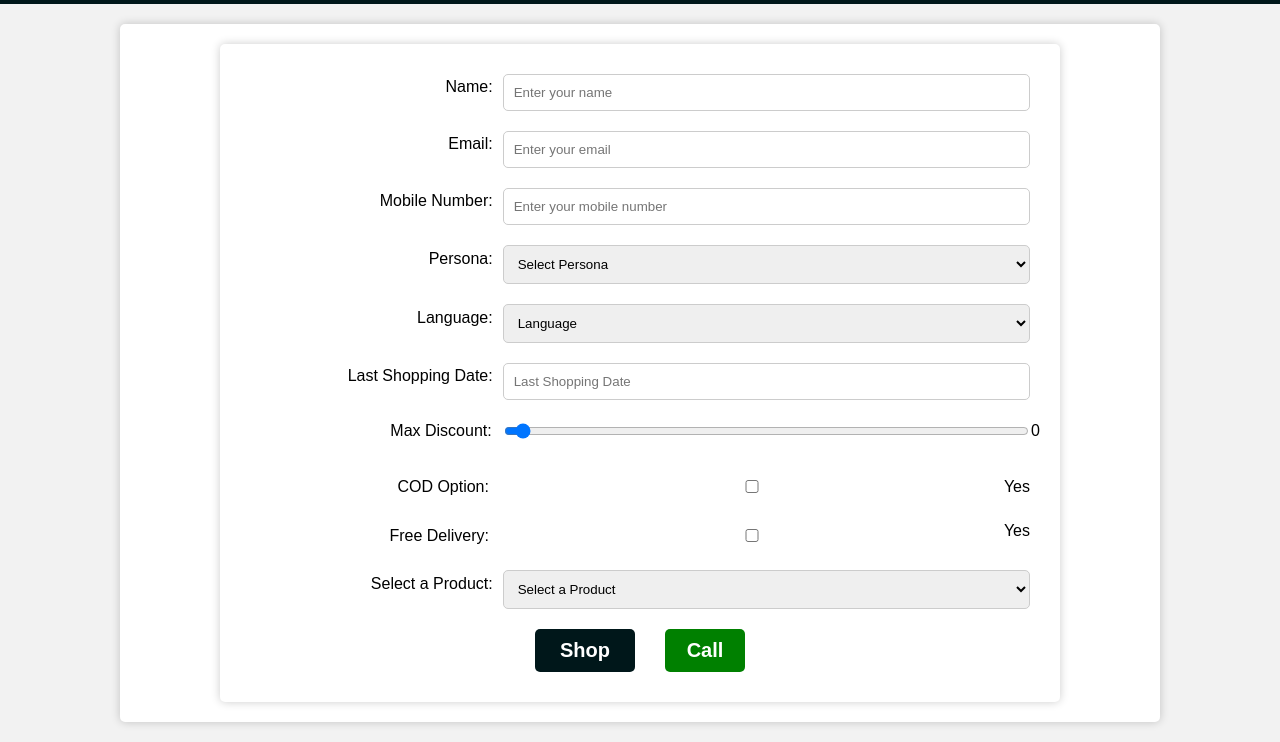
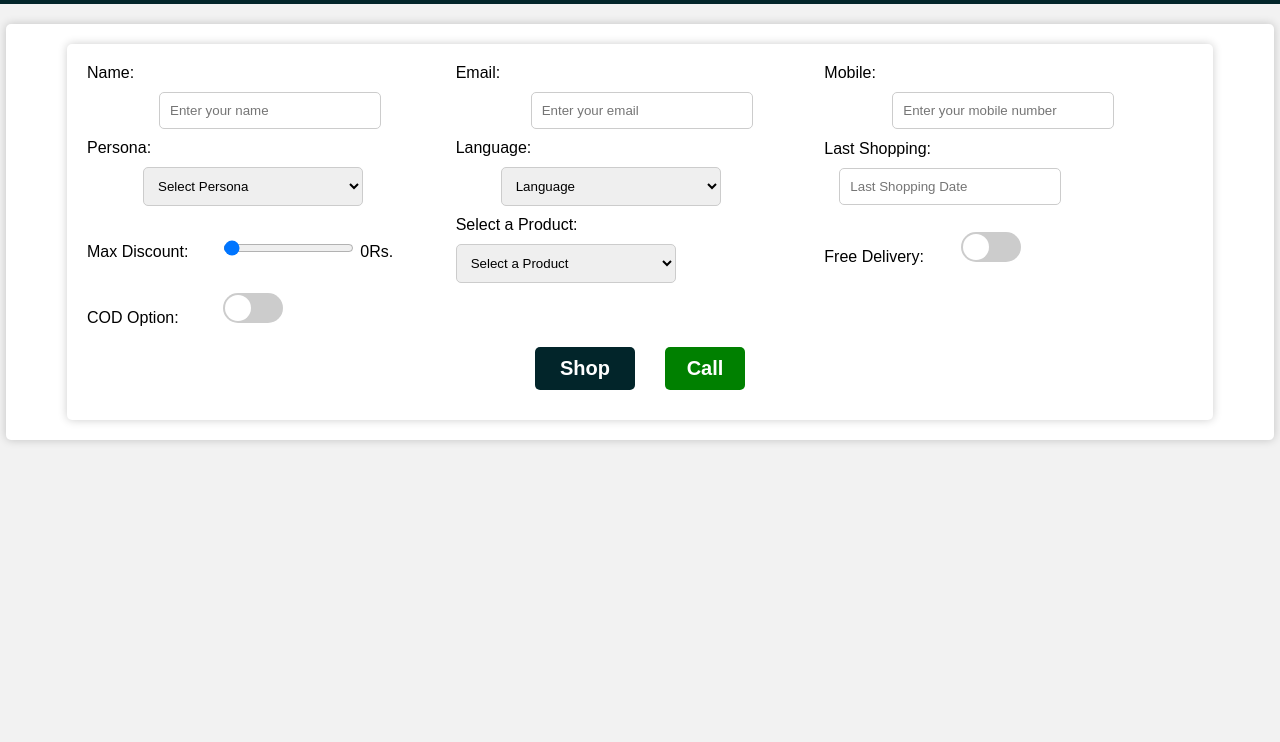
Before and after one commit to bhuppi11/rakathon, a browser extension: page ecommerce-app/app.html in a window 1280 px wide. Shown: the part 116-858 px from the top of the page. After the commit the page ends 800 px from the top, so only its background shows below. Drawn offline with Linux system fonts and the light colour scheme.

Commit message:
Modified html page

```diff
--- a/ecommerce-app/app.html
+++ b/ecommerce-app/app.html
@@ -13,14 +13,14 @@
         }
 
         header {
-            background-color: rgb(0,23,26);
+            background-color: rgb(2,37,42);
             color: #fff;
             text-align: center;
             padding: 20px 0;
         }
 
         .container {
-            max-width: 1000px;
+            max-width: 96%;
             margin: 20px auto;
             padding: 20px;
             background-color: #fff;
@@ -86,13 +86,13 @@
         }
 
         .studentOptions, .workingClassOptions, .houseWifeOptions {
-            display: none; /* Initially hide the thumbnails */
+            display: none;
             justify-content: space-between;
             margin-top: 20px;
         }
 
         .studentOptions.show, .workingClassOptions.show, .houseWifeOptions.show {
-            display: flex; /* Show the thumbnails when needed */
+            display: flex;
         }
 
         .studentOption, .workingClassOption, .houseWifeOption {
@@ -114,7 +114,7 @@
         }
 
         .form-container {
-            max-width: 800px;
+            max-width: 90%;
             margin: 0 auto;
             padding: 20px;
             background-color: #fff;
@@ -144,7 +144,7 @@
         }
 
         .form-row select {
-            width: 100%;
+            width: 200px;
         }
 
         .form-row button {
@@ -152,13 +152,61 @@
             margin-left: auto;
             margin-right: auto;
             padding: 10px;
-            background-color: rgb(0,23,26);
+            background-color: rgb(2,37,42);
             color: #fff;
             border: none;
             font-weight: bolder;
             border-radius: 5px;
             cursor: pointer;
             font-size: 20px;
+        }
+
+        .toggle-switch {
+            display: inline-block;
+            position: relative;
+            height: 30px;
+            margin-right: 10px;
+        }
+
+        .toggle-switch input[type="checkbox"] {
+            display: none;
+        }
+
+        .toggle-slider {
+            position: absolute;
+            cursor: pointer;
+            background-color: #ccc;
+            border-radius: 30px;
+            top: 0;
+            left: 0;
+            right: 0;
+            bottom: 0;
+            transition: 0.4s;
+        }
+
+        .toggle-slider:before {
+            position: absolute;
+            content: "";
+            height: 26px;
+            width: 26px;
+            left: 2px;
+            bottom: 2px;
+            background-color: white;
+            border-radius: 50%;
+            transition: 0.4s;
+        }
+
+        .toggle-switch input[type="checkbox"]:checked + .toggle-slider {
+            background-color: #2ecc71;
+        }
+
+        .toggle-switch input[type="checkbox"]:checked + .toggle-slider:before {
+            transform: translateX(26px);
+        }
+
+        .form-group {
+            flex: 1;
+            margin-right: 10px;
         }
 
     </style>
@@ -170,24 +218,28 @@
     </header>
     <div class="container">
         <form id="cartForm" class="form-container">
+
             <div class="form-row">
+                <div class="form-group">
                     <label for="name">Name:</label>
-                <input type="text" id="name" name="name" placeholder="Enter your name" required>
+                    <input type="text" id="name" name="name" placeholder="Enter your name" style="margin-left: 72px;" required>
+                </div>
+                <div class="form-group">
+                    <label for="email">Email:</label>
+                    <input type="email" id="email" name="email" placeholder="Enter your email" style="margin-left: 75px;" required>
+                </div>
+
+                <div class="form-group">
+                    <label for="mobile">Mobile:</label>
+                <input type="tel" id="mobile" name="mobile" placeholder="Enter your mobile number" style="margin-left: 68px;" required>
+                </div>
             </div>
 
             <div class="form-row">
-                <label for="email">Email:</label>
-                <input type="email" id="email" name="email" placeholder="Enter your email" required>
-            </div>
 
-            <div class="form-row">
-                <label for="mobile">Mobile Number:</label>
-                <input type="tel" id="mobile" name="mobile" placeholder="Enter your mobile number" required>
-            </div>
-
-            <div class="form-row">
+                <div class="form-group">
                     <label for="persona">Persona:</label>
-                <select id="persona" name="persona" required>
+                    <select id="persona" name="persona" style="margin-left: 56px; width: 220px;" required>
                         <option value="">Select Persona</option>
                         <option value="Student">Student</option>
                         <option value="Housewife">Housewife</option>
@@ -195,9 +247,9 @@
                     </select>
                 </div>
 
-            <div class="form-row">
+                <div class="form-group">
                     <label for="language">Language:</label>
-                <select id="language" name="language" required>
+                    <select id="language" name="language" style="width: 220px; margin-left: 45px;" required>
                         <option value="">Language</option>
                         <option value="Hindi">Hindi</option>
                         <option value="English">English</option>
@@ -205,40 +257,50 @@
                         <option value="Punjabi">Punjabi</option>
                     </select>
                 </div>
-
-            <div class="form-row">
-                <label for="lastShoppingDate">Last Shopping Date:</label>
-                <input placeholder="Last Shopping Date" class="textbox-n" type="text" onfocus="(this.type='date')" id="lastShoppingDate" name="lastShoppingDate" required>
+                <div class="form-group">
+                    <label for="lastShoppingDate">Last Shopping:</label>
+                <input placeholder="Last Shopping Date" class="textbox-n" type="text" onfocus="(this.type='date')" id="lastShoppingDate" name="lastShoppingDate" style="margin-left: 15px;" required>
                 </div>
 
-            <div class="form-row">
-                <label for="maxDiscountAmount">Max Discount:</label>
-                <input type="range" id="maxDiscountAmount" name="maxDiscountAmount" min="0" max="1000" step="1" value="0">
-                <span id="maxDiscountValue">0</span>
             </div>
 
 
             <div class="form-row">
-                <label for="codOption">COD Option:</label>
-                <input type="checkbox" id="codOption" name="codOption" value="true"><p>
-                <label for="codOption" style="flex: none; margin-bottom: 10px;">Yes</label>
+                <div class="form-group">
+                    <label for="maxDiscountAmount">Max Discount:</label>
+                    <input type="range" id="maxDiscountAmount" name="maxDiscountAmount" min="0" max="1000" step="1" value="0" style="padding: 0px; margin-left: 20px;">
+                    <span id="maxDiscountValue">0Rs.</span>
                 </div>
-
-            <div class="form-row">
-                <label for="freeDeliveryOption">Free Delivery:</label>
-                <input type="checkbox" id="freeDeliveryOption" name="freeDeliveryOption" value="true">
-                <label for="freeDeliveryOption" style="flex: none; margin-bottom: 10px;">Yes</label>
-            </div>
-
-            <div class="form-row">
+                <div class="form-group">
                 <label for="product">Select a Product:</label>
-                <select id="product" name="product" required>
+                    <select id="product" name="product" style="width: 220px;" required>
                         <option value="">Select a Product</option>
                         <option value="Product 1">Product 1</option>
                         <option value="Product 2">Product 2</option>
                         <option value="Product 3">Product 3</option>
                     </select>
                 </div>
+
+                <div class="form-group">
+                    <label for="freeDeliveryOption">Free Delivery:</label>
+                    <label class="toggle-switch" style="margin-left: 23px;">
+                        <input type="checkbox" id="freeDeliveryOption" name="freeDeliveryOption" value="true">
+                        <span class="toggle-slider" style="width: 60px;"></span>
+                    </label>
+                </div>
+            </div>
+
+            <div class="form-row">
+
+                <div class="form-group">
+                    <label for="codOption">COD Option:</label>
+                    <label class="toggle-switch" style="margin-left: 30px;">
+                        <input type="checkbox" id="codOption" name="codOption" value="true">
+                        <span class="toggle-slider" style="width: 60px;"></span>
+                    </label>
+                </div>
+            </div>
+
 
             <div class="form-row" style="justify-content: center;">
                 <div style="display: flex; align-items: center;">
@@ -368,7 +430,7 @@
         const maxDiscountValue = document.getElementById("maxDiscountValue");
 
         maxDiscountAmount.addEventListener("input", () => {
-            maxDiscountValue.textContent = maxDiscountAmount.value;
+            maxDiscountValue.textContent = maxDiscountAmount.value+"Rs.";
         });
 
 
@@ -388,6 +450,12 @@
             if (cartForm.checkValidity()) {
                 console.log(persona.value);
                 localStorage.setItem("formData", JSON.stringify(Object.fromEntries(formData.entries())));
+
+                const codOptionChecked = document.getElementById("codOption").checked;
+                const freeDeliveryOptionChecked = document.getElementById("freeDeliveryOption").checked;
+                localStorage.setItem("codOption", codOptionChecked.toString());
+                localStorage.setItem("freeDeliveryOption", freeDeliveryOptionChecked.toString());
+
 
                 thumbnails.classList.add("show");
 
@@ -445,6 +513,11 @@
             inputFields.forEach((field) => {
                 field.value = "";
             });
+
+            const maxDiscountAmount = document.getElementById("maxDiscountAmount");
+            maxDiscountAmount.value = 0;
+            const maxDiscountValue = document.getElementById("maxDiscountValue");
+            maxDiscountValue.textContent = "0Rs.";
     });
     </script>
 </body>
```
Also changed, not shown: 1 other file. Lines whose indentation alone changed are shown as unchanged.
